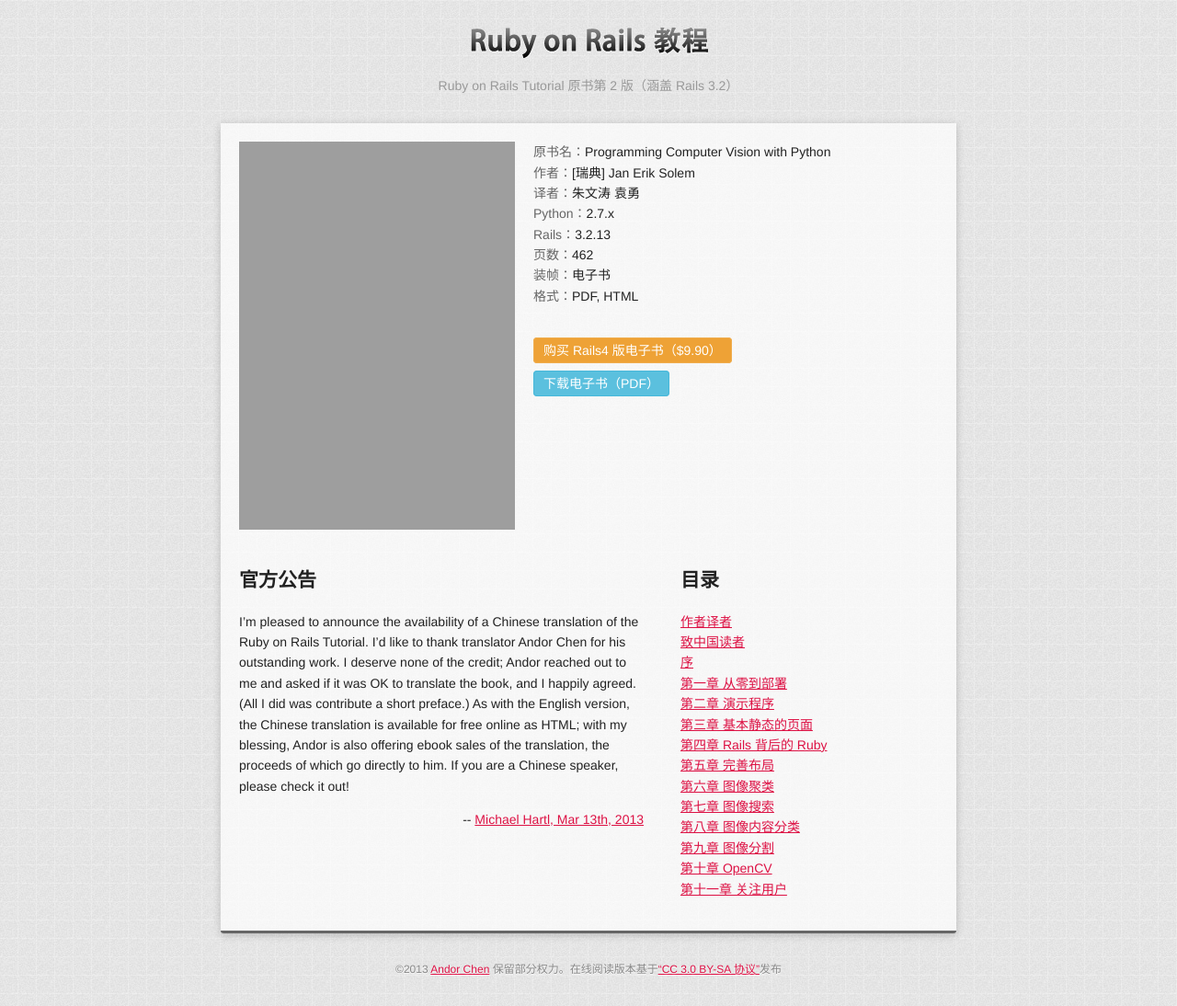
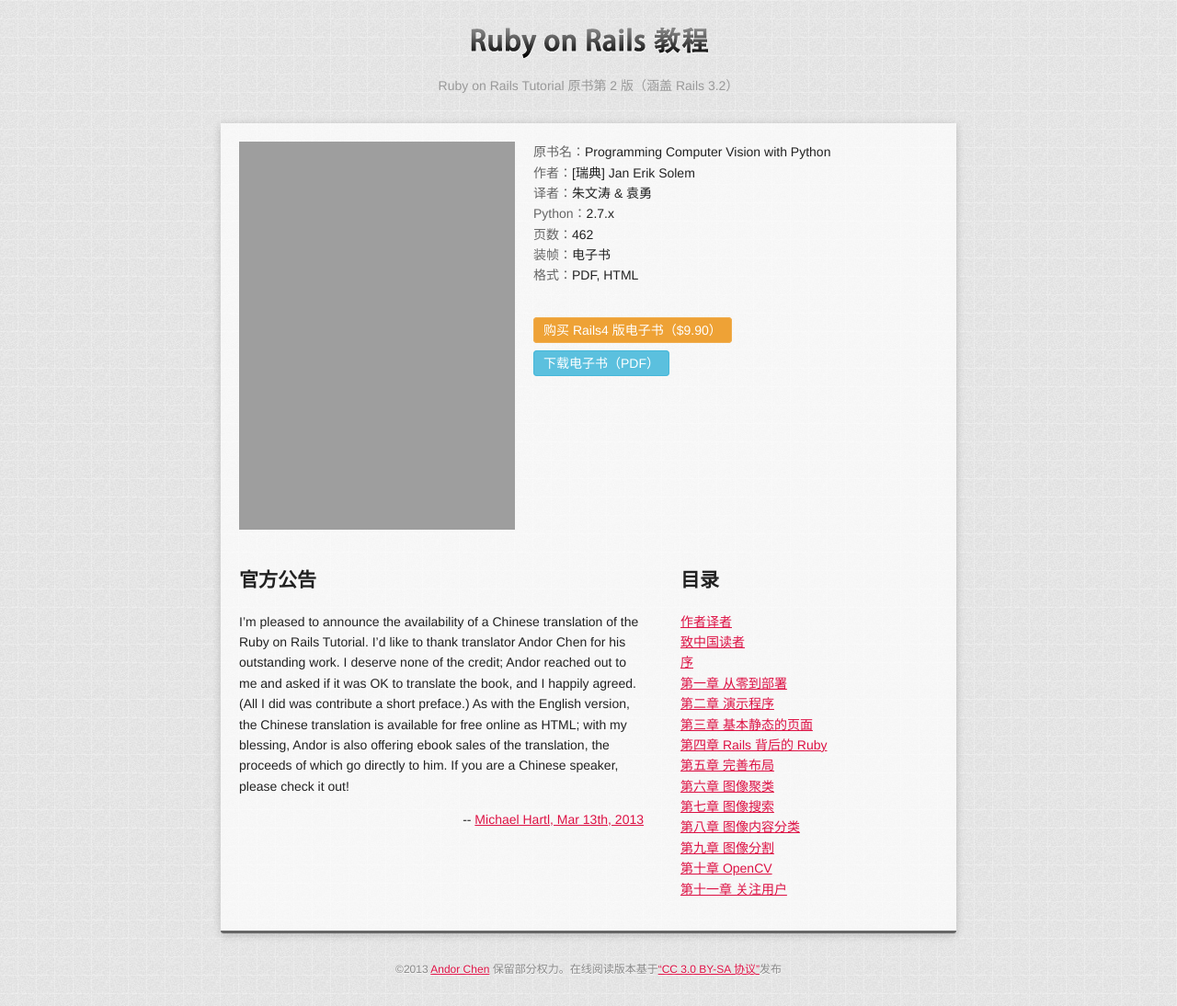
Before and after one commit to willard-yuan/pcvwithpython, a Jekyll site: the page built from index.md, in a window 1280 px wide. Shown: the whole page at 92% size. Built offline with Jekyll 4.4.1, drawn with Linux system fonts in a browser that asks for light colours; nearby versions of some CDN libraries; library files that are not in the unit come from our copies; Markdown is read by kramdown in place of the engine named in the settings.

Commit message:
update index.md and _header.html

```diff
--- a/_includes/_header.html
+++ b/_includes/_header.html
@@ -2,7 +2,7 @@
 <html xmlns="http://www.w3.org/1999/xhtml">
 <head>
     <meta http-equiv="content-type" content="text/html;charset=utf-8" />
-    <title>Ruby on Rails Tutorial 中文版{% if page.title %} - {{ page.title }}{% endif %}</title>
+    <title>Python计算机视觉编程{% if page.title %} - {{ page.title }}{% endif %}</title>
     <meta name="description" content="Ruby on Rails Tutorial 原书第二版中文版" />
 	<link rel="stylesheet" type="text/css" href="assets/css/style.css" />
     <script type="text/javascript" src="http://ajax.googleapis.com/ajax/libs/jquery/1.8.2/jquery.min.js"></script>
--- a/index.md
+++ b/index.md
@@ -10,11 +10,9 @@
 		<dt>作者：</dt>
 		<dd>[瑞典] Jan Erik Solem</dd>
 		<dt>译者：</dt>
-		<dd>朱文涛 袁勇</dd>
+		<dd>朱文涛 & 袁勇</dd>
 		<dt>Python：</dt>
 		<dd>2.7.x</dd>
-		<dt>Rails：</dt>
-		<dd>3.2.13</dd>
 		<dt>页数：</dt>
 		<dd>462</dd>
 		<dt>装帧：</dt>
```
